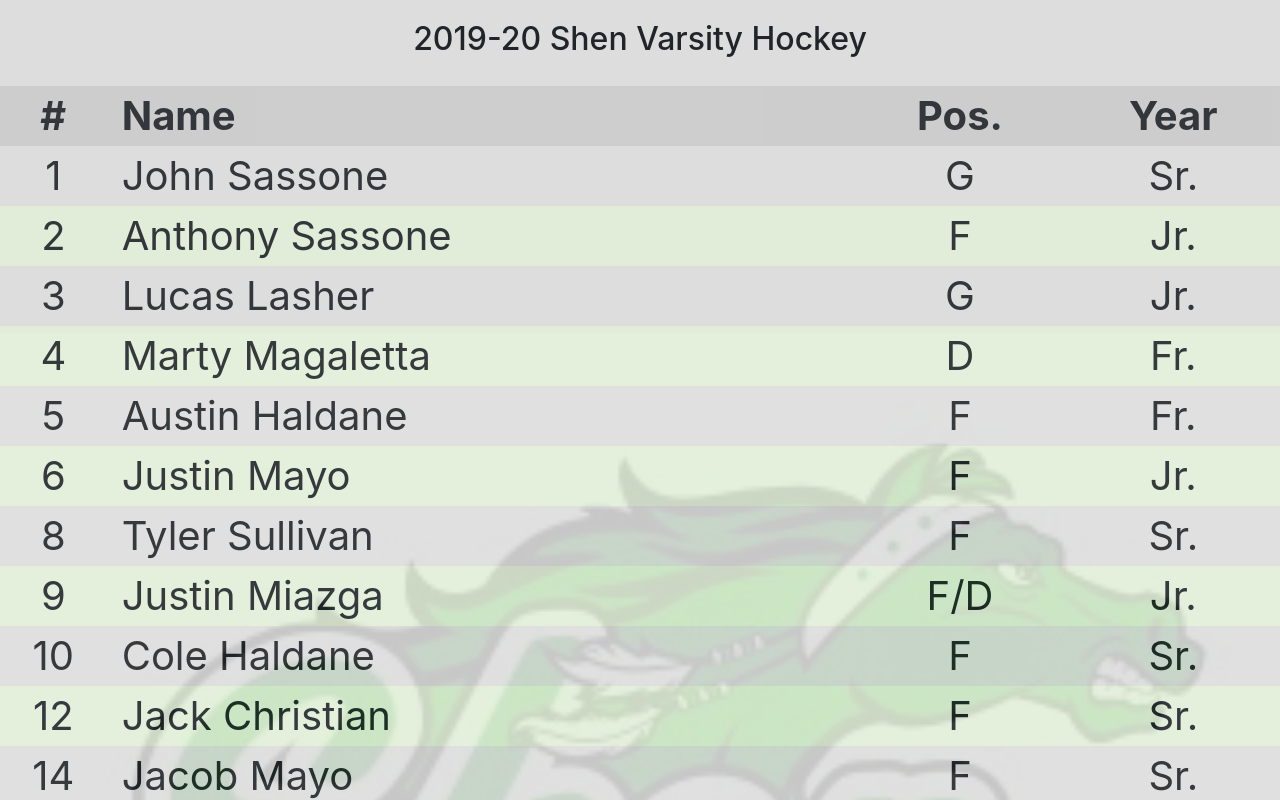
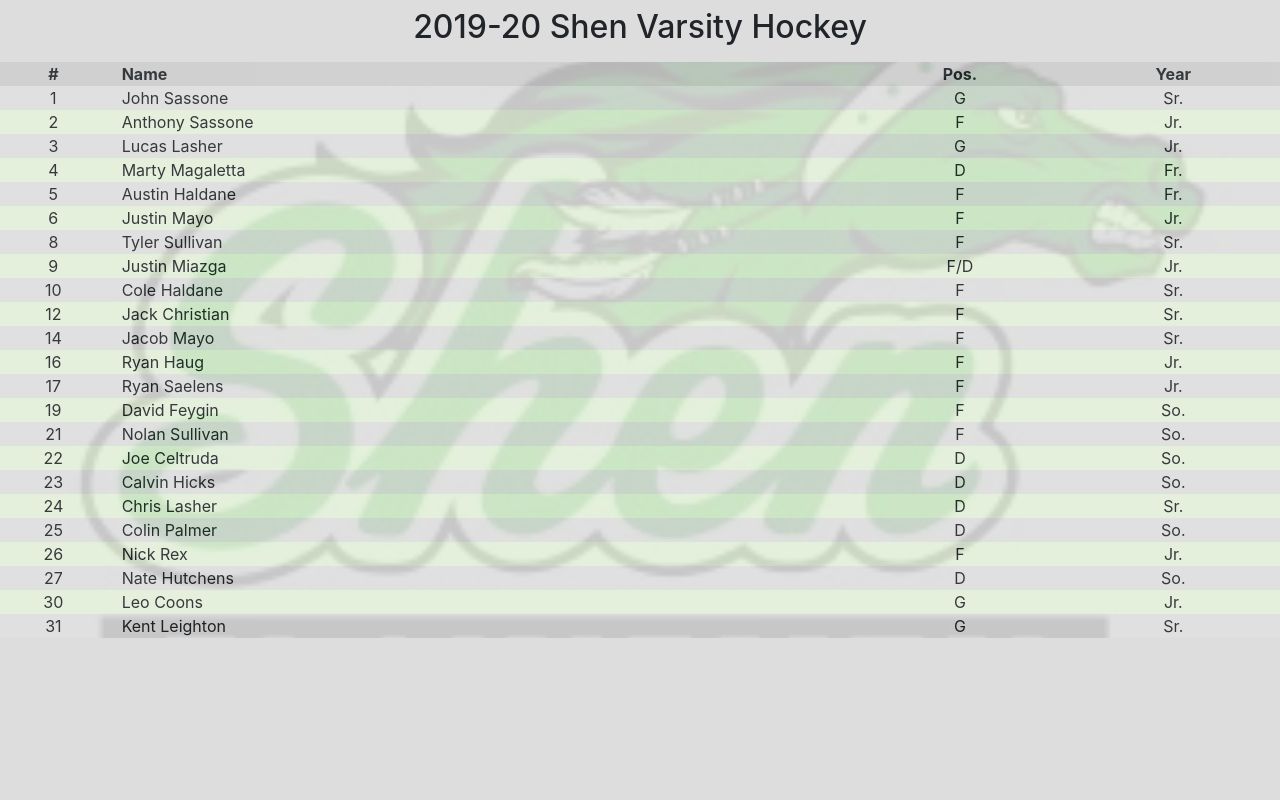
Before and after one commit to mikesae/hockey-roster-pwa, a React (Create React App) app: page / in a window 1280 px wide. Shown: the top 800 px of the page. Built offline with nearby package versions, Linux system fonts and the light colour scheme; the HTML template or start-up script is replaced by a standard one.

Commit message:
Remove font-size adjustment.

```diff
--- a/src/App.css
+++ b/src/App.css
@@ -1,6 +1,5 @@
 body {
   background-color: #DDDDDD;
-  font-size: 2.5em;
   -webkit-user-select: none;
   -webkit-tap-highlight-color: transparent;
   -webkit-touch-callout: none;
```
